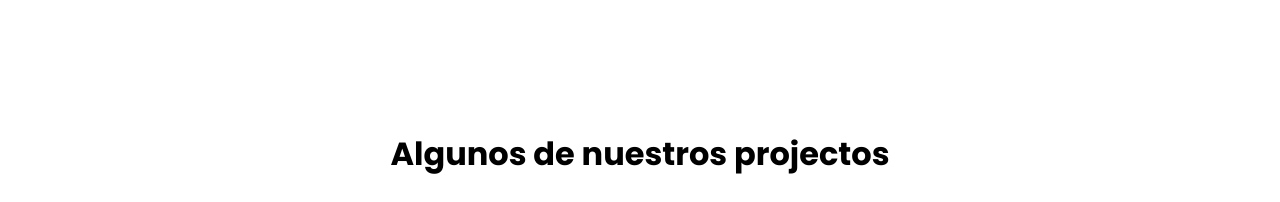
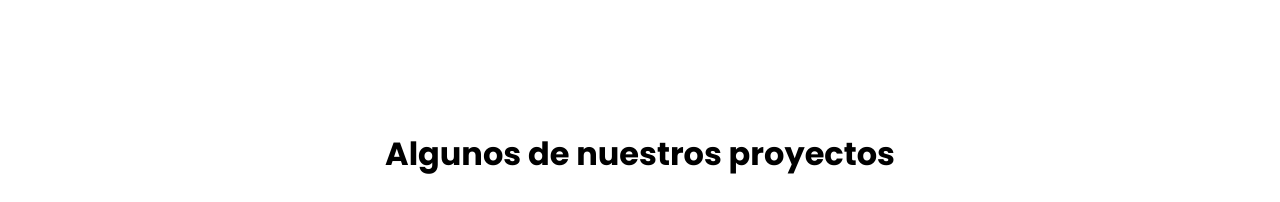
Before and after one commit to christiancelis/arartec, a plain HTML site: page Arartec/index.html in a window 1280 px wide. Shown: the part 3220-3422 px from the top of the page. Drawn offline with Linux system fonts and the light colour scheme.

Commit message:
correccion ortografica

```diff
--- a/Arartec/index.html
+++ b/Arartec/index.html
@@ -157,7 +157,7 @@
     </section>
 <a id="proyectos"></a>
     <section class="proyectos">
-      <h2>Algunos de nuestros projectos</h2>
+      <h2>Algunos de nuestros proyectos</h2>
       <div class="proyecto-container">
         <div class="proyecto">
           <h2>San José de Cucuta</h2>
```
